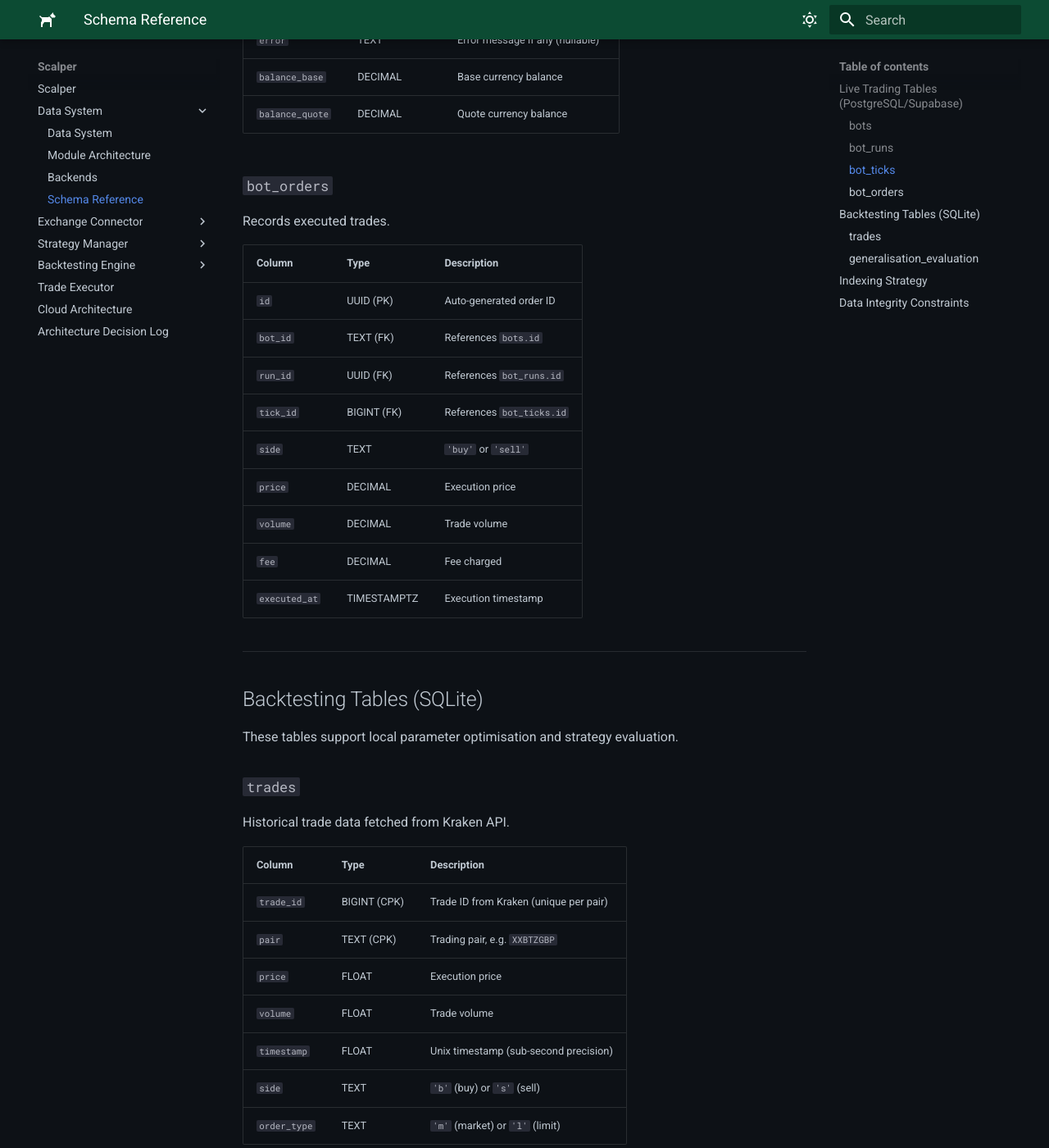
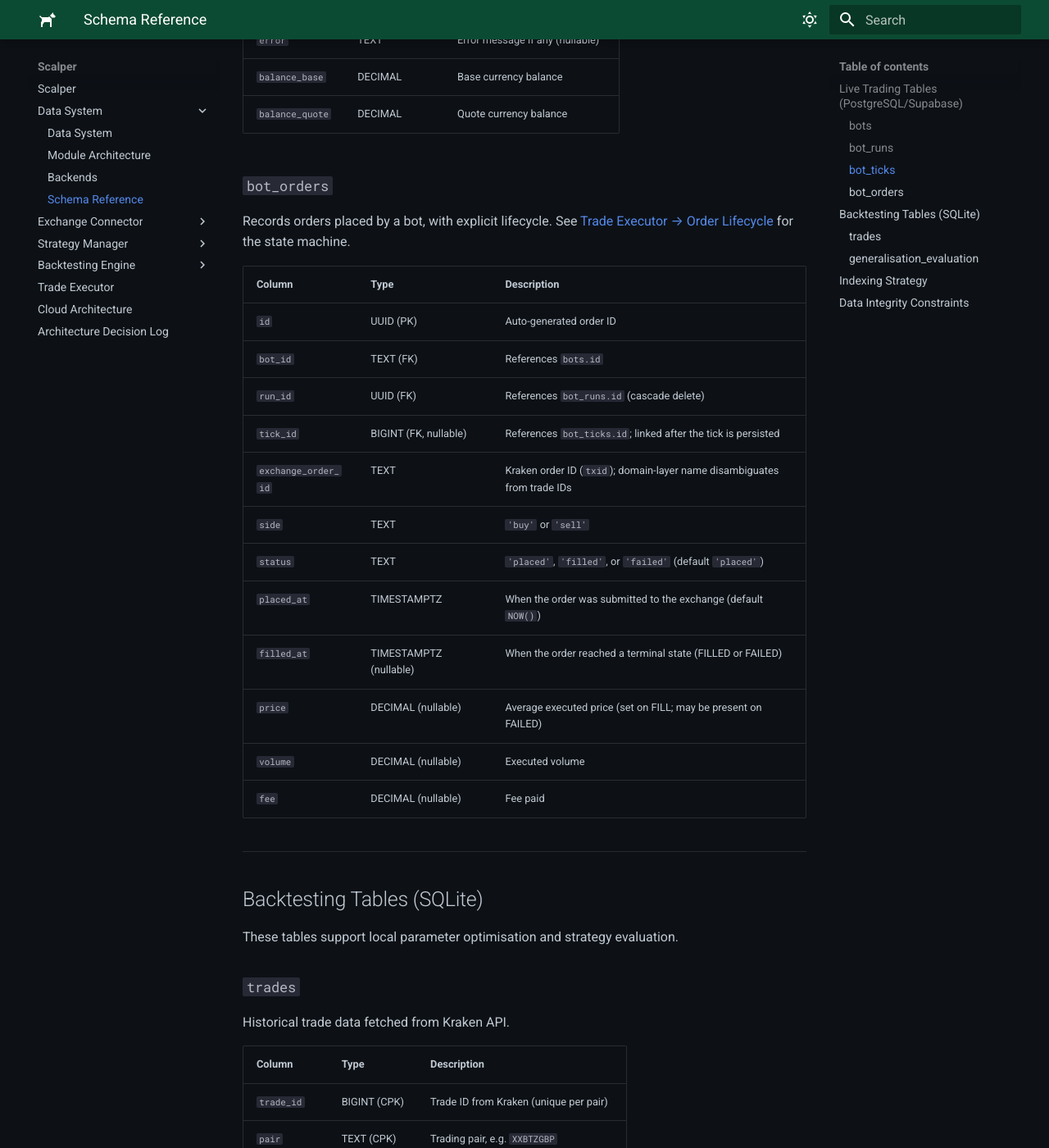
Before and after one commit to Phil-Lord/crypto-scalper, an MkDocs documentation site: the page built from docs/data-system/schema-reference.md, in a window 1280 px wide and 1400 px high, scrolled down 1532 px. Shown: the whole window at 82% size. Built offline with MkDocs 1.6.1 and Material for MkDocs 9.7.7, drawn with Linux system fonts in a browser that asks for light colours; some of the changed text lies outside the part shown.

Commit message:
DOC: Fill small DS doc gaps

```diff
--- a/docs/data-system/schema-reference.md
+++ b/docs/data-system/schema-reference.md
@@ -48,19 +48,24 @@ Records granular interval results - the immutable record of each trading decisio
 
 ### `bot_orders`
 
-Records executed trades.
+Records orders placed by a bot, with explicit lifecycle. See
+[Trade Executor → Order Lifecycle](../trade-executor/index.md#order-lifecycle) for the
+state machine.
 
-| Column        | Type        | Description               |
-| ------------- | ----------- | ------------------------- |
-| `id`          | UUID (PK)   | Auto-generated order ID   |
-| `bot_id`      | TEXT (FK)   | References `bots.id`      |
-| `run_id`      | UUID (FK)   | References `bot_runs.id`  |
-| `tick_id`     | BIGINT (FK) | References `bot_ticks.id` |
-| `side`        | TEXT        | `'buy'` or `'sell'`       |
-| `price`       | DECIMAL     | Execution price           |
-| `volume`      | DECIMAL     | Trade volume              |
-| `fee`         | DECIMAL     | Fee charged               |
-| `executed_at` | TIMESTAMPTZ | Execution timestamp       |
+| Column              | Type                   | Description                                                              |
+| ------------------- | ---------------------- | ------------------------------------------------------------------------ |
+| `id`                | UUID (PK)              | Auto-generated order ID                                                  |
+| `bot_id`            | TEXT (FK)              | References `bots.id`                                                     |
+| `run_id`            | UUID (FK)              | References `bot_runs.id` (cascade delete)                                |
+| `tick_id`           | BIGINT (FK, nullable)  | References `bot_ticks.id`; linked after the tick is persisted            |
+| `exchange_order_id` | TEXT                   | Kraken order ID (`txid`); domain-layer name disambiguates from trade IDs |
+| `side`              | TEXT                   | `'buy'` or `'sell'`                                                      |
+| `status`            | TEXT                   | `'placed'`, `'filled'`, or `'failed'` (default `'placed'`)               |
+| `placed_at`         | TIMESTAMPTZ            | When the order was submitted to the exchange (default `NOW()`)           |
+| `filled_at`         | TIMESTAMPTZ (nullable) | When the order reached a terminal state (FILLED or FAILED)               |
+| `price`             | DECIMAL (nullable)     | Average executed price (set on FILL; may be present on FAILED)           |
+| `volume`            | DECIMAL (nullable)     | Executed volume                                                          |
+| `fee`               | DECIMAL (nullable)     | Fee paid                                                                 |
 
 ---
 
@@ -89,12 +94,12 @@ Historical trade data fetched from Kraken API.
 
 Stores out-of-sample evaluation results for Optuna trials.
 
-| Column            | Type          | Description                    |
-| ----------------- | ------------- | ------------------------------ |
-| `study_name`      | TEXT (CPK)    | Optuna study name              |
-| `trial_number`    | INTEGER (CPK) | Trial number within the study  |
-| `start_timestamp` | FLOAT (CPK)   | Evaluation window start        |
-| `end_timestamp`   | FLOAT (CPK)   | Evaluation window end          |
+| Column            | Type           | Description                    |
+| ----------------- | -------------- | ------------------------------ |
+| `study_name`      | TEXT (CPK)     | Optuna study name              |
+| `trial_number`    | INTEGER (CPK)  | Trial number within the study  |
+| `start_timestamp` | FLOAT (CPK)    | Evaluation window start        |
+| `end_timestamp`   | FLOAT (CPK)    | Evaluation window end          |
 | `final_balance`   | FLOAT NOT NULL | Final balance after evaluation |
 | `geo_mean_return` | FLOAT NOT NULL | Geometric mean return          |
 
@@ -116,6 +121,9 @@ Critical indexes are defined for common query patterns:
 ## Data Integrity Constraints
 
 - **Immutable Models:** All dataclasses use `frozen=True` to prevent mutation after creation.
+  Updates to `BotOrder` (e.g. status transitions, filling in `tick_id`) use
+  `dataclasses.replace()`.
 - **CHECK Constraints:** `bot_ticks.signal` restricted to `('buy', 'sell', 'hold')`;
-  `bot_orders.side` restricted to `('buy', 'sell')`.
+  `bot_orders.side` restricted to `('buy', 'sell')`; `bot_orders.status` restricted to
+  `('placed', 'filled', 'failed')`.
 - **Cascade Deletes:** Deleting a `bot_run` cascades to its `bot_ticks` and `bot_orders`.
```
Also changed, not shown: docs/data-system/backends.md (+2 -2 lines).
